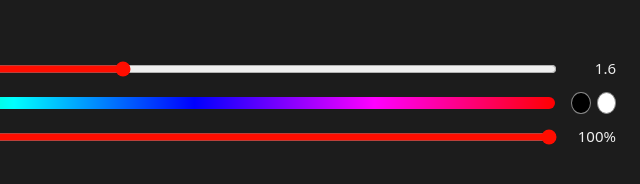
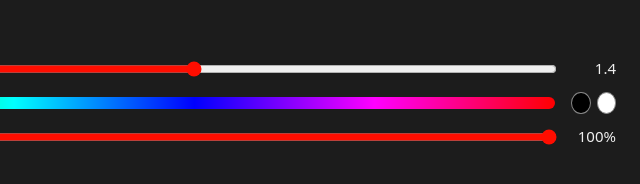
Before and after one commit to IvanBongiorni/good-grid, a plain HTML site: page index.html in a window 1280 px wide. Shown: the part 613-797 px from the top of the page, 640-1280 px from the left. Drawn offline with Linux system fonts and the light colour scheme.

Commit message:
Line width: 10 steps from 0.1 to 5 px
Co-Authored-By: Claude Opus 5.5 <noreply@anthropic.com>
Claude-Session: https://claude.ai/code/session_013Pzu92EQVacxthHSN43viX

```diff
--- a/index.html
+++ b/index.html
@@ -86,7 +86,7 @@
     <div class="num"><button data-for="cols" data-d="-1" aria-label="Fewer columns">−</button><input id="cols" type="text" inputmode="numeric" autocomplete="off" value="5"><button data-for="cols" data-d="1" aria-label="More columns">+</button><span class="hint" id="colsH"></span></div>
     <label for="rows">Rows</label>
     <div class="num"><button data-for="rows" data-d="-1" aria-label="Fewer rows">−</button><input id="rows" type="text" inputmode="numeric" autocomplete="off" value="5"><button data-for="rows" data-d="1" aria-label="More rows">+</button><span class="hint" id="rowsH"></span></div>
-    <label for="width">Line width</label><input id="width" type="range" min="0" max="100" value="60"><output id="widthO"></output>
+    <label for="width">Line width</label><input id="width" type="range" min="0" max="9" step="1" value="6"><output id="widthO"></output>
     <label for="hue">Color</label><input id="hue" class="hue" type="range" min="0" max="359" value="3"><div id="tones"><button data-tone="black" style="background:#000" aria-label="Black"></button><button data-tone="white" style="background:#fff" aria-label="White"></button></div>
     <label for="alpha">Opacity</label><input id="alpha" type="range" min="10" max="100" value="100"><output id="alphaO"></output>
     <div class="full">
@@ -108,10 +108,10 @@
   const ui = ['square','width','alpha','hue','diag','labels','gray'];
   const KEY = 'goodgrid.settings.v4';
   const MAXN = 100;
-  // Line width slider is logarithmic: 0..100 -> WMIN..WMAX px, finer steps at the thin end.
-  const WMIN = 0.3, WMAX = 5;
-  const posToWidth = p => +(WMIN * Math.pow(WMAX / WMIN, p / 100)).toFixed(2);
-  const widthToPos = w => Math.round(100 * Math.log(Math.min(WMAX, Math.max(WMIN, w)) / WMIN) / Math.log(WMAX / WMIN));
+  // Line width: 10 roughly geometric steps (screen px).
+  const WIDTHS = [0.1, 0.15, 0.25, 0.4, 0.6, 0.9, 1.4, 2, 3, 5];
+  const posToWidth = p => WIDTHS[Math.min(9, Math.max(0, Math.round(p)))];
+  const widthToPos = w => { let b = 0; for (let i = 1; i < WIDTHS.length; i++) if (Math.abs(Math.log(WIDTHS[i] / w)) < Math.abs(Math.log(WIDTHS[b] / w))) b = i; return b; };
 
   let img = null, imgW = 0, imgH = 0;
   let grayCache = null;
@@ -181,7 +181,7 @@
       if (document.activeElement !== el) el.value = follower ? fmt(g[k]) : counts[k];
       $(k + 'H').textContent = follower ? 'auto' : '';
     }
-    $('widthO').textContent = s.width < 1 ? s.width.toFixed(2).replace(/0$/, '') : s.width.toFixed(1).replace(/\.0$/, '');
+    $('widthO').textContent = s.width;
     $('alphaO').textContent = Math.round(s.alpha * 100) + '%';
     $('hue').style.setProperty('--hue', `hsl(${+$('hue').value},100%,50%)`);
     $('hue').classList.toggle('off', tone !== 'hue');
```
